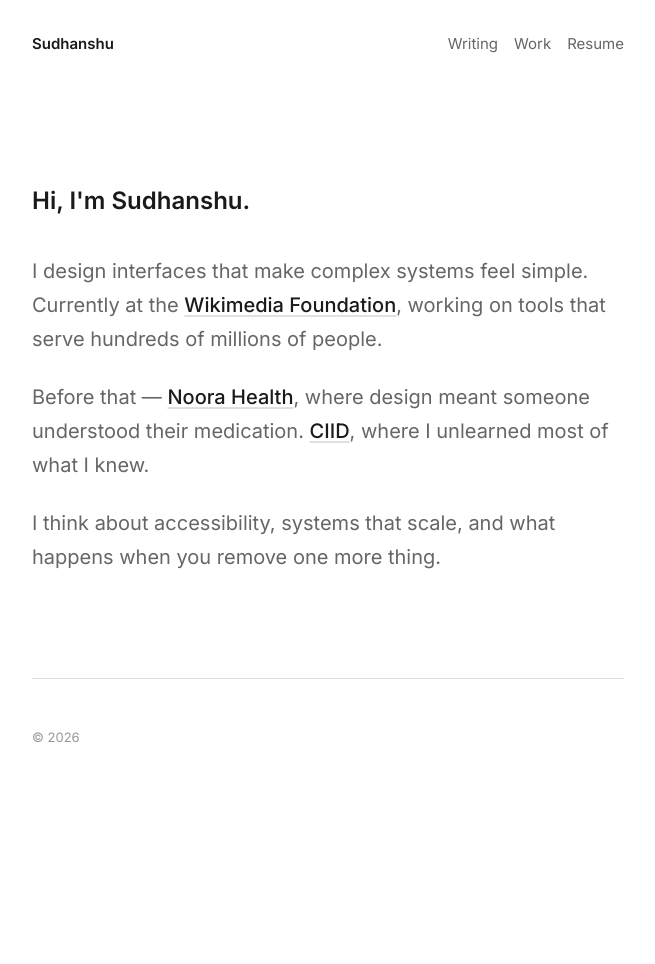
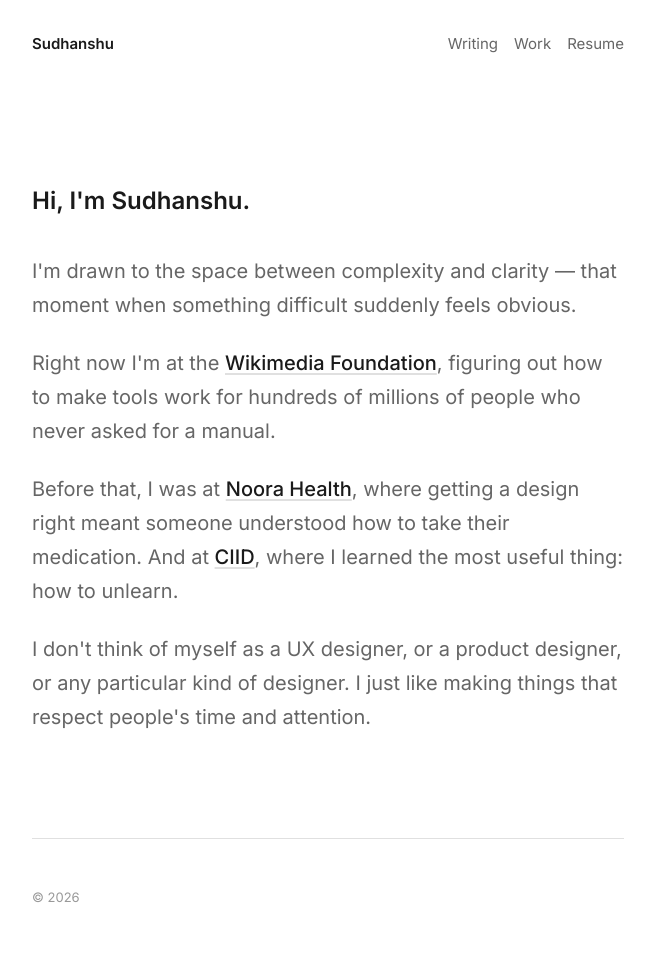
Before and after one commit to Sudhanshugtm/Sudhanshugtm.github.io, a Jekyll site: the page built from index.html, in a window 1280 px wide. Shown: the whole page, without its empty margins (312-967 px from the left). Built offline with Jekyll 4.4.1, drawn with Linux system fonts in a browser that asks for light colours; before the commit the page ends 900 px from its top, so only the background shows below that.

Commit message:
Rewrite homepage — curiosity over titles
Removed job title framing. The text now leads with
curiosity, talks about the work through stories
not credentials, and explicitly rejects title attachment.

Co-Authored-By: Claude Sonnet 4.5 <noreply@anthropic.com>

```diff
--- a/index.html
+++ b/index.html
@@ -1,12 +1,13 @@
 ---
 layout: default
 title: "Sudhanshu Gautam"
-description: "Lead UX designer at Wikimedia Foundation"
+description: "Designer. Thinker. Builder."
 ---
 
 <div class="home">
   <p class="home-greeting">Hi, I'm Sudhanshu.</p>
-  <p class="home-what">I design interfaces that make complex systems feel simple. Currently at the <a href="https://wikimediafoundation.org" target="_blank">Wikimedia Foundation</a>, working on tools that serve hundreds of millions of people.</p>
-  <p class="home-before">Before that — <a href="https://www.noorahealth.org" target="_blank">Noora Health</a>, where design meant someone understood their medication. <a href="https://ciid.dk" target="_blank">CIID</a>, where I unlearned most of what I knew.</p>
-  <p class="home-now">I think about accessibility, systems that scale, and what happens when you remove one more thing.</p>
+  <p>I'm drawn to the space between complexity and clarity — that moment when something difficult suddenly feels obvious.</p>
+  <p>Right now I'm at the <a href="https://wikimediafoundation.org" target="_blank">Wikimedia Foundation</a>, figuring out how to make tools work for hundreds of millions of people who never asked for a manual.</p>
+  <p>Before that, I was at <a href="https://www.noorahealth.org" target="_blank">Noora Health</a>, where getting a design right meant someone understood how to take their medication. And at <a href="https://ciid.dk" target="_blank">CIID</a>, where I learned the most useful thing: how to unlearn.</p>
+  <p>I don't think of myself as a UX designer, or a product designer, or any particular kind of designer. I just like making things that respect people's time and attention.</p>
 </div>
```
